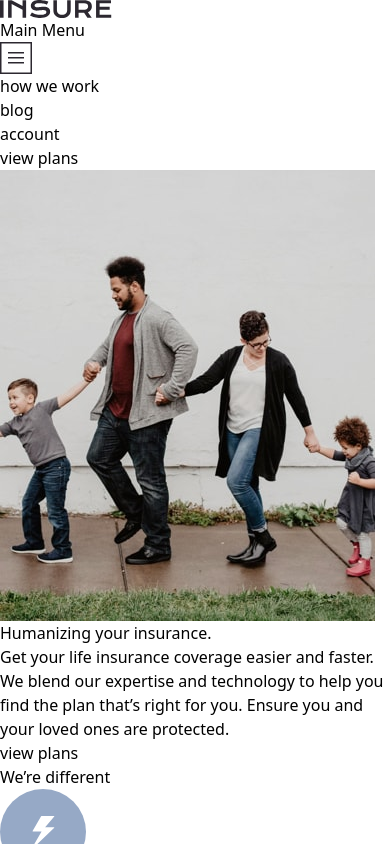
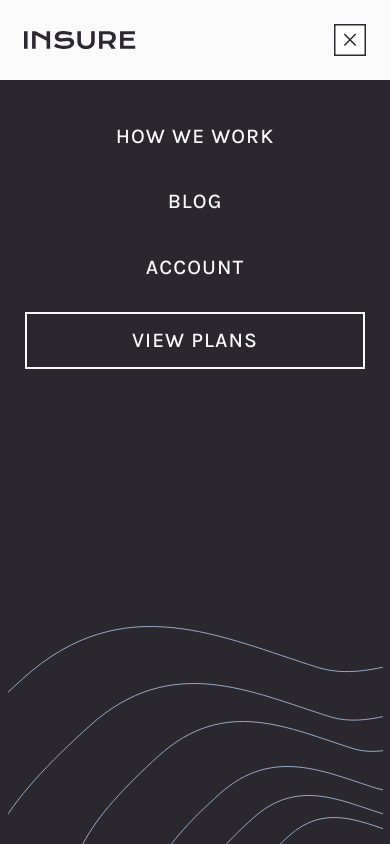
Before and after one commit to otodavid/insure-landing-page, a website: page public/index.html in a window 390 px wide. Both pictures are taken after a click on the button "Main Menu". Shown: the top 844 px of the page. Drawn offline with nearby package versions, Linux system fonts and the light colour scheme; files that its build step writes are made by us from their sources; files whose address does not match are found by name.

Commit message:
mobile layout design

```diff
--- a/public/index.html
+++ b/public/index.html
@@ -11,29 +11,41 @@
     <link
         href="https://fonts.googleapis.com/css2?family=DM+Serif+Display:ital@0;1&family=Karla:ital,wght@0,400;0,500;0,700;1,400;1,500;1,700&display=swap"
         rel="stylesheet" />
-    <link rel="stylesheet" href="css/index.css" />
+    <link rel="stylesheet" type="text/css" href="../dist/css/index.css" />
 </head>
 
 <body class="font-body leading-[1.6]">
-    <div>
-        <header class="relative flex items-center justify-between p-6">
+    <header class="relative isolate">
+        <div class="flex items-center justify-between p-6 bg-secondary-light-gray">
             <h1 class=""><img src="./images/logo.svg" alt="Insure Logo" /></h1>
 
-            <button type="button" aria-controls="main-menu" aria-readonly="false">
+            <button type="button" aria-controls="main-menu" aria-readonly="false" id="menu-btn">
                 <span class="sr-only">Main Menu</span>
-                <img src="./images/icon-hamburger.svg" alt="Menu Button" />
+                <img src="./images/icon-hamburger.svg" alt="Hamburger Menu Icon" class="open" />
+                <img src="./images/icon-close.svg" alt="Close Menu Icon" class="close hidden" />
             </button>
 
-            <nav class="fixed bottom-0 left-0 right-0 hidden bg-bottom bg-no-repeat top-20 bg-nav-pattern bg-secondary-dark-violet"
-                aria-label="main-menu">
-                <ul id="main-menu" class="flex pt-10">
-                    <li><a href="#work">how we work</a></li>
-                    <li><a href="#blog">blog</a></li>
-                    <li><a href="#account">account</a></li>
+            <nav class="bg-secondary-dark-violet bg-nav-pattern fixed  top-20 left-0 bottom-0 bg-bottom w-screen bg-no-repeat -translate-y-[100vh] transition-all duration-300 -z-10"
+                aria-label="main-menu" data-menu-status="closed">
+                <ul id="main-menu" class="flex flex-col gap-8 items-center pt-10">
+                    <li><a href="#work"
+                            class="uppercase text-secondary-light-gray text-[1.3rem] font-medium tracking-wider">how we
+                            work</a>
+                    </li>
+                    <li><a href="#blog"
+                            class="uppercase text-secondary-light-gray text-[1.3rem] font-medium tracking-wider">blog</a>
+                    </li>
+                    <li><a href="#account"
+                            class="uppercase text-secondary-light-gray text-[1.3rem] font-medium tracking-wider">account</a>
+                    </li>
                 </ul>
 
-                <button type="button">view plans</button>
+                <button type="button"
+                    class="block uppercase text-secondary-light-gray text-[1.3rem] font-medium border-2 border-secondary-light-gray py-2.5 w-[87%] mx-auto mt-7 tracking-wider">view
+                    plans</button>
             </nav>
+
+        </div>
     </header>
 
     <main>
@@ -41,7 +53,7 @@
             <img src="./images/image-intro-mobile.jpg" alt="Insure Hero Image" />
         </section>
 
-            <section class="relative bg-primary-violet py-[5.85rem] text-center text-secondary-light-gray isolate">
+        <section class="relative bg-primary-violet py-[5.85rem] text-center text-secondary-light-gray isolate -z-10">
             <div class="absolute inset-0 h-[135%] bg-intro-pattern-left bg-intro-position bg-no-repeat -z-10"
                 aria-hidden="true"></div>
 
@@ -108,7 +120,7 @@
                     </p>
                 </div>
             </div>
-            </section>
+        </section> -->
 
         <!-- banner -->
         <section
@@ -192,9 +204,8 @@
             </div>
         </nav>
     </footer>
-    </div>
 
-    <script src="./index.js"></script>
+    <script type="text/javascript" src="./js/index.js"></script>
 </body>
 
 </html>
--- /dev/null
+++ b/public/js/index.js
@@ -0,0 +1,30 @@
+const menuBtn = document.querySelector('#menu-btn');
+const nav = document.querySelector('nav');
+const hamburgerIcon = document.querySelector('.open');
+const closeIcon = document.querySelector('.close');
+
+menuBtn.addEventListener('click', () => {
+  const body = document.querySelector('body');
+
+  if (nav.dataset.menuStatus === 'closed') {
+    nav.classList.add('-translate-y-0');
+    nav.classList.remove('-translate-y-[100vh]');
+    nav.dataset.menuStatus = 'open';
+
+    hamburgerIcon.className = 'open hidden';
+    closeIcon.className = 'close block';
+
+    body.classList.add('max-h-screen', 'h-screen', 'overflow-hidden');
+  } else {
+    nav.classList.remove('-translate-y-0');
+    nav.classList.add('-translate-y-[100vh]');
+    nav.dataset.menuStatus = 'closed';
+
+    closeIcon.className = 'close hidden';
+    hamburgerIcon.className = 'open block';
+
+    body.classList.remove('max-h-screen', 'h-screen', 'overflow-hidden');
+  }
+});
+
+console.log(menuBtn);
--- a/public/scripts/index.js
+++ /dev/null
@@ -1 +0,0 @@
-alert('ok')
--- a/tailwind.config.js
+++ b/tailwind.config.js
@@ -3,7 +3,7 @@ const defaultTheme = require('tailwindcss/defaultTheme');
 /** @type {import('tailwindcss').Config} */
 
 module.exports = {
-  content: ['./dist/**/*.{html,js}'],
+  content: ['./dist/**/*.{html,js}', './public/**/*.{html,js}'],
   theme: {
     extend: {
       fontFamily: {
@@ -19,13 +19,13 @@ module.exports = {
       },
 
       backgroundImage: {
-        'nav-pattern': "url('/src/images/bg-pattern-mobile-nav.svg')",
+        'nav-pattern': "url('/dist/images/bg-pattern-mobile-nav.svg')",
         'intro-pattern-left':
-          "url('/src/images/bg-pattern-intro-left-mobile.svg'), url('/src/images/bg-pattern-intro-right-mobile.svg')",
+          "url('/dist/images/bg-pattern-intro-left-mobile.svg'), url('/dist/images/bg-pattern-intro-right-mobile.svg')",
         'work-pattern-mobile':
-          "url('/src/images/bg-pattern-how-we-work-mobile.svg')",
+          "url('/dist/images/bg-pattern-how-we-work-mobile.svg')",
         'footer-pattern-mobile':
-          "url('/src/images/bg-pattern-footer-mobile.svg')",
+          "url('/dist/images/bg-pattern-footer-mobile.svg')",
       },
 
       backgroundPosition: {
```
Lines whose indentation alone changed are shown as unchanged.
